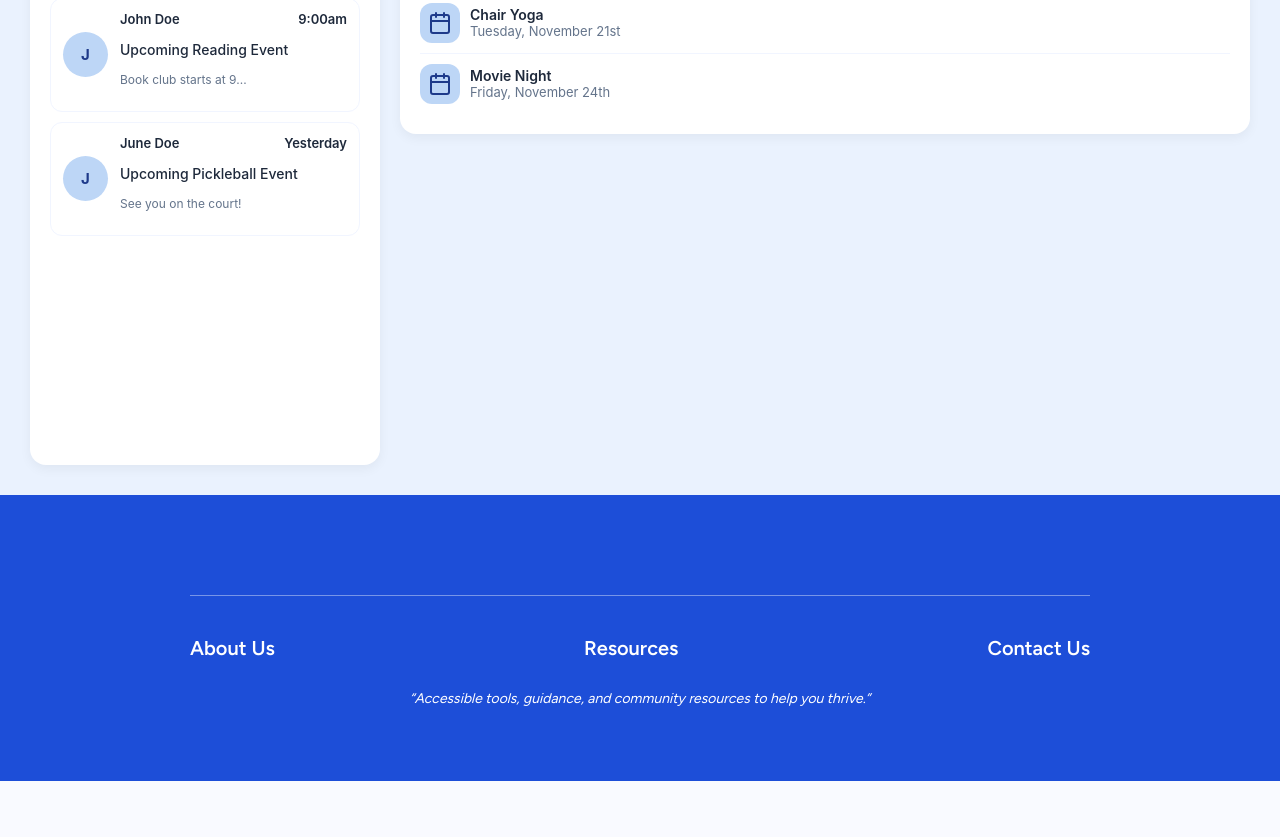
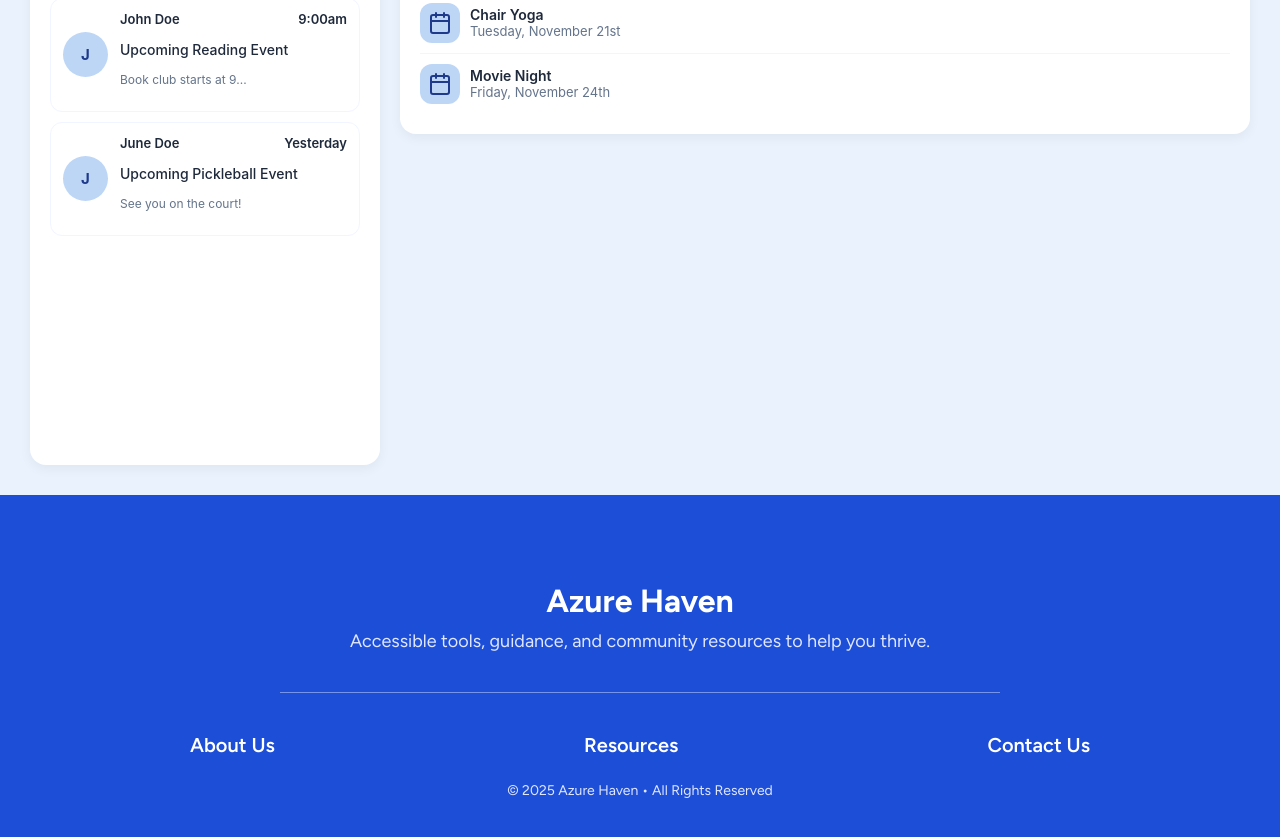
Before and after one commit to UW-INFO442-AU25/Runtime-Rebels, a React (Vite) app: page /inbox in a window 1280 px wide. Shown: the part 375-1212 px from the top of the page. Before the commit the page ends 1156 px from the top, so only its background shows below. Built offline with nearby package versions, Linux system fonts and the light colour scheme; no server answers.

Commit message:
updated footer

```diff
--- a/src/components/Footer.jsx
+++ b/src/components/Footer.jsx
@@ -1,33 +1,25 @@
 import React from "react";
 import "../index.css";
 
-function Footer() {
+export default function Footer() {
   return (
     <footer className="footer">
       <div className="footer-content">
-                <div className="newsletter">
+
+        <h2 className="name">Azure Haven</h2>
+        <p className="description">Accessible tools, guidance, and community resources to help you thrive.</p>
+
         <hr className="divider" />
 
+        {/* Footer Links */}
         <div className="footer-links">
-                    <div>
-                        <a href="about" className="footer-link">About Us</a>
-                    </div>
-                    <div>
-                        <a href="resources" className="footer-link">Resources</a>
-                    </div>
-                    <div>
-                        <a href="contactus" className="footer-link">Contact Us</a>
-                    </div>
-                </div>
+          <a href="/about" className="footer-link">About Us</a>
+          <a href="/resources" className="footer-link">Resources</a>
+          <a href="/contactus" className="footer-link">Contact Us</a>
         </div>
 
-                <p className="tagline">
-                    “Accessible tools, guidance, and community resources to help you
-                    thrive.”
-                </p>
+        <p className="legal">© 2025 Azure Haven • All Rights Reserved</p>
       </div>
     </footer>
   );
 }
-
-export default Footer;
--- a/src/index.css
+++ b/src/index.css
@@ -1500,7 +1500,7 @@ nav {
 }
 
 /* =================================================
-=                      FOOTER.                    =
+=                      FOOTER                     =
 ================================================= */
 .footer {
   background-color: #1d4ed8;
@@ -1509,109 +1509,52 @@ nav {
   padding: 60px 20px;
 }
 
-.newsletter h2,
-.footer-links h3 {
-  color: #ffffff;
-}
-
 .footer-content {
   max-width: 900px;
   margin: 0 auto;
   text-align: center;
 }
 
-.legal {
-  font-size: 13px;
-  line-height: 1.4;
-  margin-top: 8px;
-  color: #e0e7ff;
-  max-width: 600px;
-  margin-left: auto;
-  margin-right: auto;
-}
-
-/* Newsletter section */
-.newsletter h2 {
-  font-size: 28px;
-  font-weight: 600;
-  display: inline-flex;
-  align-items: center;
-  gap: 8px;
-}
-
-.smile {
-  font-size: 30px;
-}
+
+.name {
+  font-size: 32px;
+  font-weight: 700;
+  margin-bottom: 10px;
+  color: #ffffff;
+}
+
 
 .description {
   font-size: 18px;
   margin-top: 10px;
-}
-
-.legal {
-  font-size: 14px;
-  margin-top: 10px;
-  color: #ffffff;
-}
-
-.legal a {
-  color: #ffffff;
-  text-decoration: underline;
-}
-
-.subscribe-form {
-  margin-top: 20px;
-  display: flex;
-  flex-direction: column;
-  align-items: center;
-  gap: 10px;
-}
-
-.email-input {
-  padding: 10px 14px;
-  border: none;
-  border-radius: 6px;
-  width: 90%;
-  max-width: 400px;
-  font-size: 15px;
-}
-
-.subscribe-btn {
-  background-color: white;
-  color: #1d4ed8;
-  border: none;
-  padding: 10px 24px;
-  border-radius: 6px;
-  font-weight: 500;
-  cursor: pointer;
-  transition: background-color 0.2s ease;
-}
-
-.subscribe-btn:hover {
-  background-color: #f1f5f9;
-}
+  color: #e0e7ff;
+}
+
 
 .divider {
   border: none;
   border-top: 1px solid rgba(255, 255, 255, 0.4);
-  margin: 40px 0;
-}
+  margin: 40px auto;
+  width: 80%;
+}
+
+
+.footer-links {
+  font-size: 20px;
+  font-weight: 600;
+  display: flex;
+  flex-direction: column;
+  gap: 12px;
+  align-items: center;
+  margin-bottom: 25px;
+}
+
 
 .footer-link {
   color: #ffffff;
   text-decoration: none;
   position: relative;
   transition: color 0.2s ease;
-  text-align: center;
-  flex-direction: column;
-}
-
-.footer-links {
-  font-size: 20px;
-  font-weight: 600;
-  display: flex;
-  flex-direction: column;
-  align-items: center;
 }
 
 .footer-link::after {
@@ -1630,6 +1573,13 @@ nav {
 }
 
 .footer-link:hover {
+  color: #e0e7ff;
+}
+
+
+.legal {
+  font-size: 14px;
+  margin-top: 10px;
   color: #e0e7ff;
 }
 
```
Lines whose indentation alone changed are shown as unchanged.
